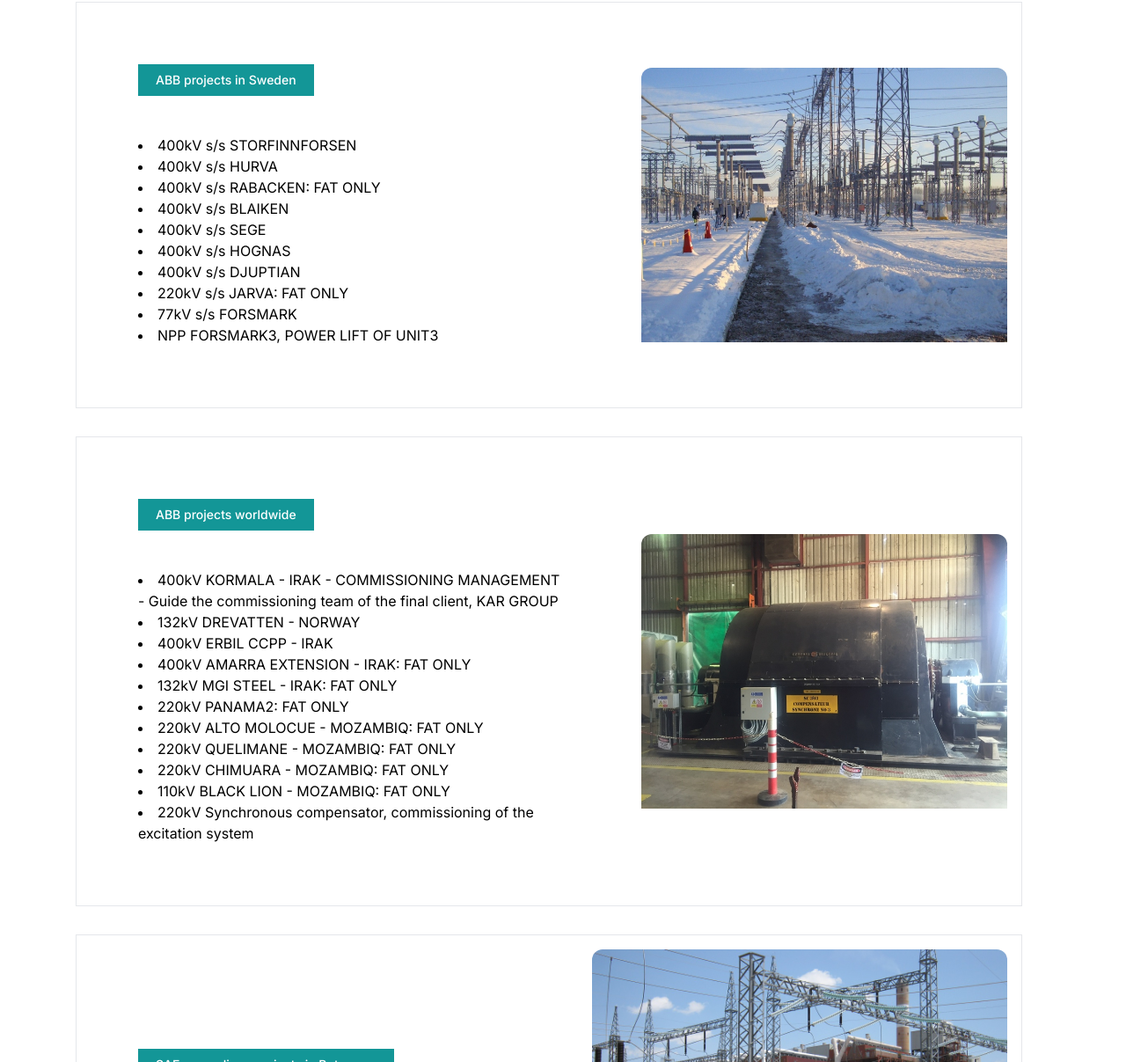
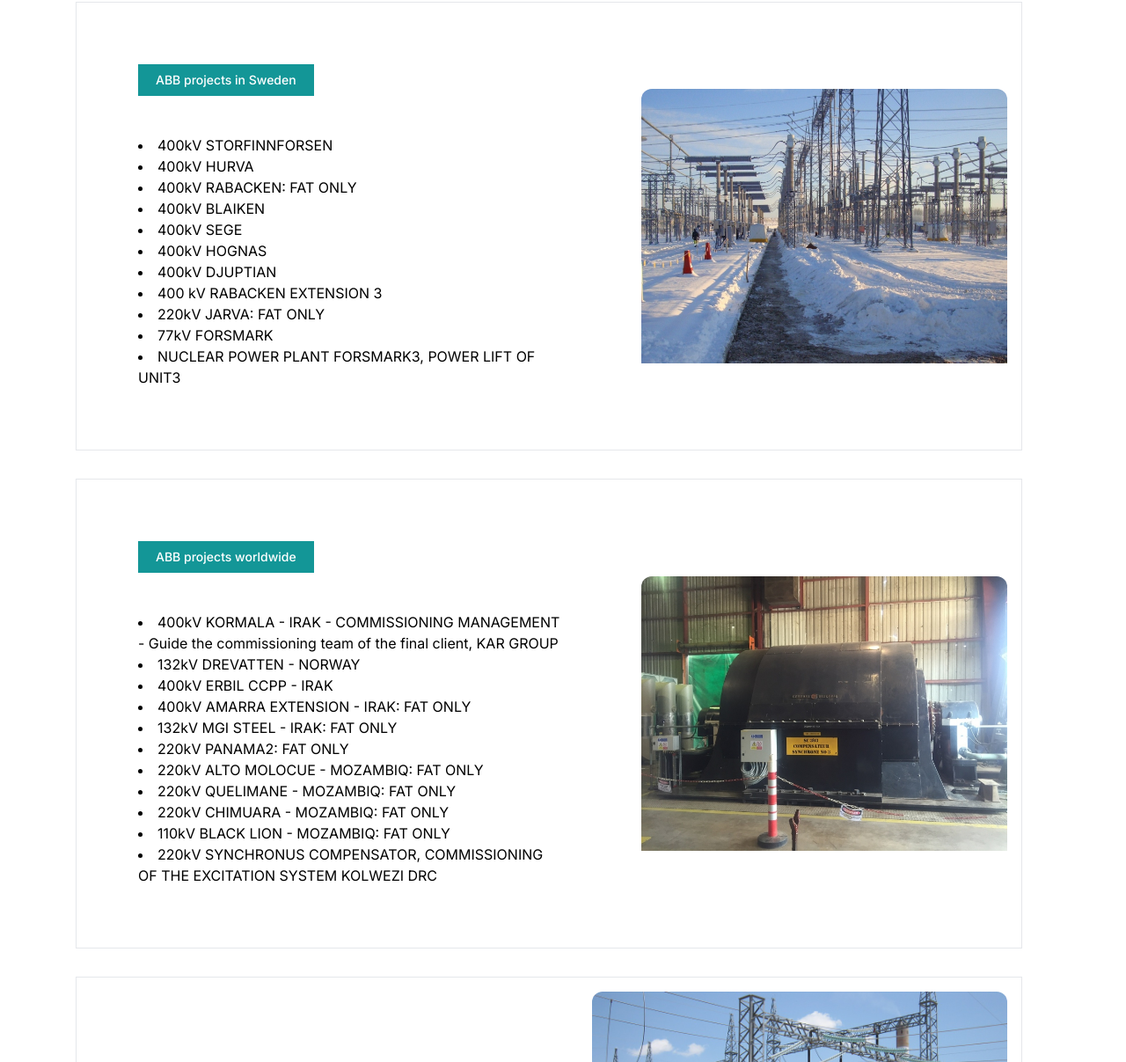
Before and after one commit to BogdanAchim/smce, a website: page smce/index.html in a window 1280 px wide. Shown: the part 5175-6382 px from the top of the page at 88% size. Drawn offline with Linux system fonts and the light colour scheme.

Commit message:
Update texts

```diff
--- a/smce/index.html
+++ b/smce/index.html
@@ -859,16 +859,17 @@
                     </h2>
                     <p class="ml-8 text-base leading-relaxed text-body-color">
                       <dotted-list>
-                        <li>400kV s/s STORFINNFORSEN</li>
-                        <li>400kV s/s HURVA</li>
-                        <li>400kV s/s RABACKEN: FAT ONLY</li>
-                        <li>400kV s/s BLAIKEN</li>
-                        <li>400kV s/s SEGE</li>
-                        <li>400kV s/s HOGNAS</li>
-                        <li>400kV s/s DJUPTIAN</li>
-                        <li>220kV s/s JARVA: FAT ONLY</li>
-                        <li>77kV s/s FORSMARK</li>
-                        <li>NPP FORSMARK3, POWER LIFT OF UNIT3</li>
+                        <li>400kV STORFINNFORSEN</li>
+                        <li>400kV HURVA</li>
+                        <li>400kV RABACKEN: FAT ONLY</li>
+                        <li>400kV BLAIKEN</li>
+                        <li>400kV SEGE</li>
+                        <li>400kV HOGNAS</li>
+                        <li>400kV DJUPTIAN</li>
+                        <li>400 kV RABACKEN EXTENSION 3</li>
+                        <li>220kV JARVA: FAT ONLY</li>
+                        <li>77kV FORSMARK</li>
+                        <li>NUCLEAR POWER PLANT FORSMARK3, POWER LIFT OF UNIT3</li>
                       </dotted-list>
                     </p>
                   </div>
@@ -924,7 +925,7 @@
                         <li>220kV QUELIMANE - MOZAMBIQ: FAT ONLY</li>
                         <li>220kV CHIMUARA - MOZAMBIQ: FAT ONLY</li>
                         <li>110kV BLACK LION - MOZAMBIQ: FAT ONLY</li>
-                        <li>220kV Synchronous compensator, commissioning of the excitation system</li>
+                        <li>220kV SYNCHRONUS COMPENSATOR, COMMISSIONING OF THE EXCITATION SYSTEM KOLWEZI DRC</li>
                       </dotted-list>
                     </p>
                   </div>
```
